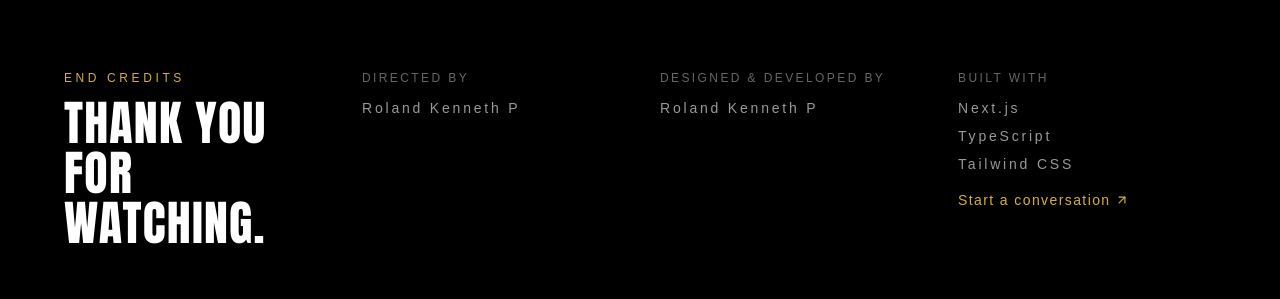
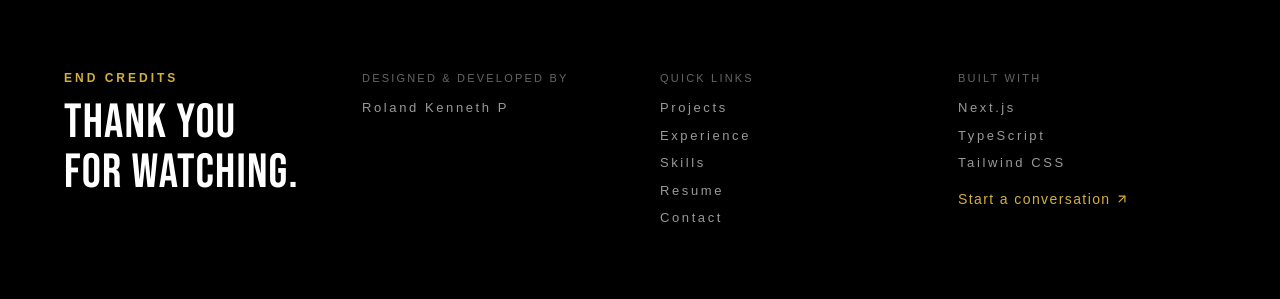
Before and after one commit to rolandkennethp/Portfolio, a Next.js app: page / in a window 1280 px wide. Shown: the part 1982-2281 px from the top of the page. Built offline with nearby package versions, Linux system fonts and the light colour scheme.

Commit message:
changes made in the footer and the navbar

```diff
--- a/app/components/Footer.tsx
+++ b/app/components/Footer.tsx
@@ -1,9 +1,9 @@
-import { Anton } from "next/font/google";
+
 import { ArrowUpRight } from "lucide-react";
-
-const anton = Anton({
+import { Bebas_Neue } from "next/font/google";
+const bebas = Bebas_Neue({
+  weight: "400",
   subsets: ["latin"],
-  weight: "400",
 });
 
 export default function Footer() {
@@ -13,45 +13,77 @@ export default function Footer() {
 
 
 
-      <div className=" grid grid-cols-1 gap-10 sm:grid-cols-3 md:grid-cols-4">
+      <div className="grid grid-cols-1 gap-10 sm:grid-cols-2 md:grid-cols-3 lg:grid-cols-4">
          <div>
-            <p className="text-xs font-medium tracking-[0.3em] text-[#D4B03A]">
+            <p className="text-xs font-semibold tracking-[0.25em] text-[#D4B03A]">
         END CREDITS
       </p>
-            <h2 className={`${anton.className} text-4xl mt-3 leading-[1.05] tracking-wide text-white sm:text-5xl`} >
+            <h2 className={`${bebas.className} text-4xl mt-3 leading-[1.05] tracking-wide text-white sm:text-5xl`} >
         THANK YOU
         <br />
         FOR WATCHING.
       </h2>
          </div>
-        {/* Directed by */}
-        <div>
-          <p className="text-xs font-medium tracking-[0.2em] text-white/40">
-            DIRECTED BY
-          </p>
-          <p className="mt-3 text-sm tracking-[0.2em] text-white/60">Roland Kenneth P</p>
-        </div>
+
 
         {/* Designed & developed by */}
         <div>
-          <p className="text-xs font-medium tracking-[0.2em] text-white/40">
+          <p className="text-[11px] font-medium tracking-[0.2em] text-white/40">
             DESIGNED &amp; DEVELOPED BY
           </p>
-          <p className="mt-3 text-sm tracking-[0.2em] text-white/60">Roland Kenneth P</p>
+          <p className="mt-3 text-[13px] tracking-[0.2em] text-white/60">Roland Kenneth P</p>
         </div>
 
+
+        {/* Quick Links */}
+        <div>
+          <p className="text-[11px] font-medium tracking-[0.2em] text-white/40">
+            QUICK LINKS
+          </p>
+
+          <ul className="mt-3 space-y-2 text-[13px] tracking-[0.2em] text-white/60">
+            <li>
+              <a href="/projects" className="transition hover:text-white">
+                Projects
+              </a>
+            </li>
+
+            <li>
+              <a href="/experience" className="transition hover:text-white">
+                Experience
+              </a>
+            </li>
+
+            <li>
+              <a href="/skills" className="transition hover:text-white">
+                Skills
+              </a>
+            </li>
+
+            <li>
+              <a href="/resume" className="transition hover:text-white">
+                Resume
+              </a>
+            </li>
+            <li>
+              <a href="/contact" className="transition hover:text-white">
+                Contact
+              </a>
+            </li>
+          </ul>
+        </div>
         {/* Built with */}
         <div>
-          <p className="text-xs font-medium tracking-[0.2em] text-white/40">
+          <p className="text-[11px] font-medium tracking-[0.2em] text-white/40">
             BUILT WITH
           </p>
-          <ul className="mt-3 space-y-2 tracking-[0.2em] text-sm text-white/60">
+          <ul className="mt-3 space-y-2 tracking-[0.2em] text-[13px] text-white/60">
             <li>Next.js</li>
             <li>TypeScript</li>
             <li>Tailwind CSS</li>
           </ul>
           <a
-            href="#contact"
+            href="/contact"
             className="mt-4 inline-flex tracking-widest items-center gap-1 text-sm text-[#D4B03A] group hover:text-[#e9c25c]"
           >
             Start a conversation
@@ -60,6 +92,8 @@ export default function Footer() {
         </div>
       </div>
 
+
+
       <div className="mt-20 flex flex-col gap-3 border-t border-white/10 pt-6 text-xs text-white/40 sm:flex-row sm:items-center sm:justify-between">
         <span>© 2025 ROLAND KENNETH P</span>
 
--- a/app/components/NavBar.tsx
+++ b/app/components/NavBar.tsx
@@ -16,7 +16,7 @@ export default function Navbar() {
     const pathname = usePathname();
 
   return (
-    <header className="w-full backdrop-blur-3xl bg-black/60 border-b-[0.5px] top-0 sticky z-40 border-white/14">
+    <header className="w-full backdrop-blur-3xl bg-black/67 border-b-[0.5px] top-0 sticky z-40 border-white/14">
       <nav className="flex h-fit py-3 w-full items-center justify-between px-8 lg:px-16">
         {/* Logo */}
         <Link href="/" className="flex items-center gap-3">
```
